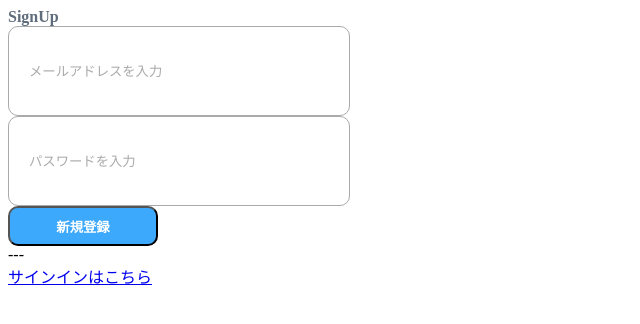
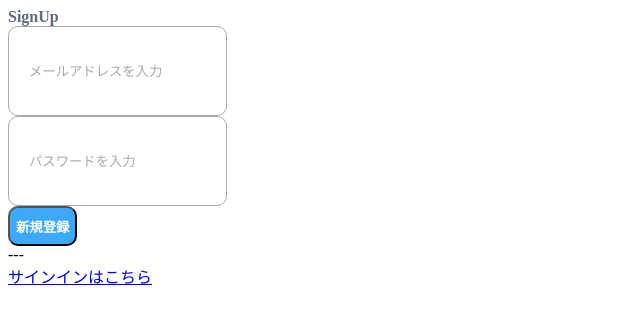
Before and after one commit to kashimura0001/book-review-frontend, a React (Create React App) app: page /singup in a window 1280 px wide. Shown: the top 324 px of the page, without its empty margins (0-640 px from the left). Built offline with nearby package versions, Linux system fonts and the light colour scheme; no server answers.

Commit message:
remove width

```diff
--- a/src/components/atoms/Button.module.scss
+++ b/src/components/atoms/Button.module.scss
@@ -8,7 +8,6 @@
   height: 40px;
   justify-content: center;
   outline: none;
-  width: 150px;
 }
 
 .defaultButton {
--- a/src/components/atoms/TextBox.module.scss
+++ b/src/components/atoms/TextBox.module.scss
@@ -6,7 +6,6 @@
   height: 48px;
   outline: none;
   padding: 20px;
-  width: 300px;
 
   &::placeholder {
     color: $placeholder;
```
